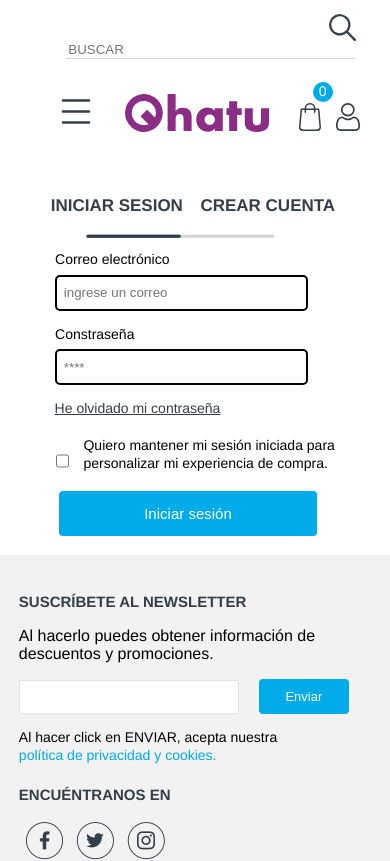
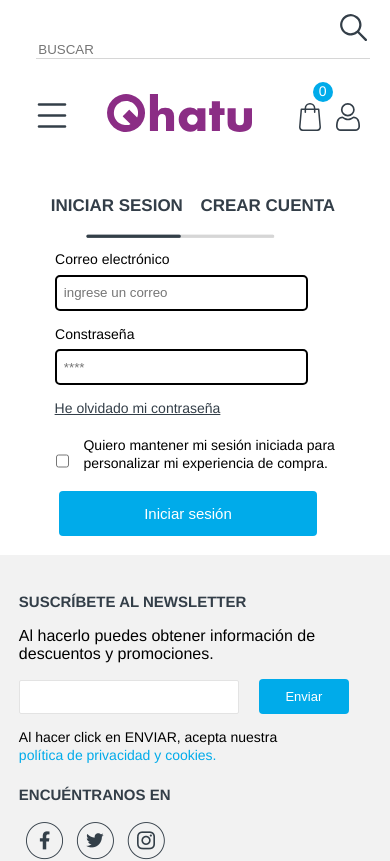
Before and after one commit to VladCode97/tskana-test, a React (Create React App) app: page / in a window 390 px wide. Shown: the top 861 px of the page. Built offline with nearby package versions, Linux system fonts and the light colour scheme; what tsyringe would draw is missing.

Commit message:
fixed in menu

```diff
--- a/src/core/ui/menu/styles/media-querys/style.css
+++ b/src/core/ui/menu/styles/media-querys/style.css
@@ -1,8 +1,8 @@
-@media only screen and (min-device-width: 320px) and (max-device-width: 820px) {
+@media only screen and (min-device-width: 320px) and (max-device-width: 950px) {
     .menu {
         width: 40%;
         margin: 2% auto 20% auto !important;
-        display: grid ;
+        display: grid;
         grid-template-columns: 200px !important;
         position: relative;
     }
@@ -10,7 +10,7 @@
     .menu .logo {
         position: absolute;
         top: 100% !important;
-        left: 26%;
+        left: 20% !important;
     }
 
     .menu .bag, .user {
@@ -19,13 +19,13 @@
         left: 140%;
     }
 
-    .menu  .user {
+    .menu .user {
         left: 165%;
     }
 
     .menu .search {
         position: relative;
-        left: 480% !important;
+        left: 520% !important;
     }
 
     .menu .links, .header {
@@ -33,9 +33,10 @@
     }
 
     .menu .actions input {
-        width: 190%;
+        width: 220%;
         position: absolute;
         top: 80%;
+        left: -25%;
     }
 
     .menu .action-menu {
@@ -43,7 +44,8 @@
         visibility: visible !important;
         opacity: 1 !important;
         position: absolute;
-        top: 105%;
+        top: 110%;
+        left: -8% !important;
     }
 
 
```
